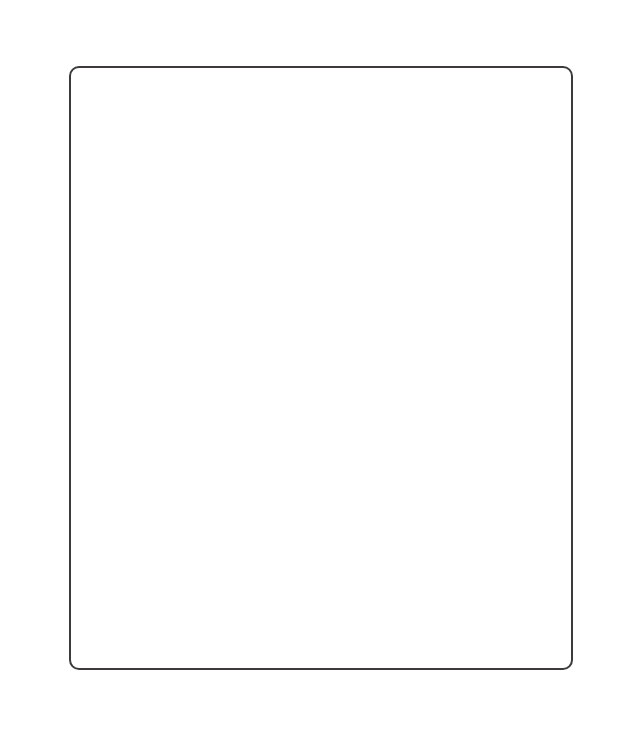
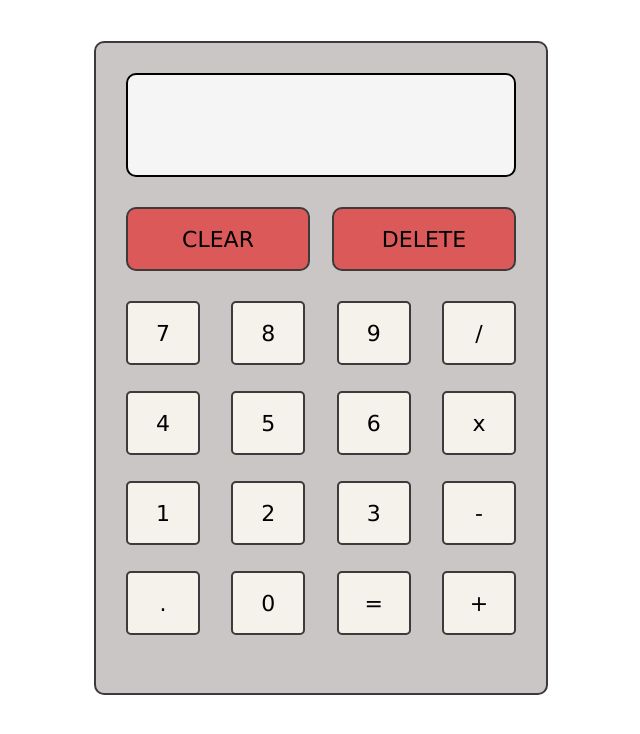
Before and after one commit to Yaswanth45R/Calculator, a plain HTML site: page index.html in a window 1280 px wide. Shown: the whole page, without its empty margins (319-959 px from the left). Drawn offline with Linux system fonts and the light colour scheme.

Commit message:
Calculater with html CSS without Javascript

```diff
--- a/index.html
+++ b/index.html
@@ -8,6 +8,36 @@
     <script src="script.js" defer></script>
 </head>
 <body>
-    <div class="main_container"></div>
+    <div class="main_container">
+        <div class="display_result"></div>
+        <div class="clr_buttons">
+            <div class="clr_button">CLEAR</div>
+            <div class="delete_button">DELETE</div>
+        </div>
+        <div class="first_row">
+            <div class="cal_buttons">7</div>
+            <div class="cal_buttons">8</div>
+            <div class="cal_buttons">9</div>
+            <div class="cal_buttons">/</div>
+        </div>
+        <div class="second_row">
+            <div class="cal_buttons">4</div>
+            <div class="cal_buttons">5</div>
+            <div class="cal_buttons">6</div>
+            <div class="cal_buttons">x</div>
+        </div>
+        <div class="third_row">
+            <div class="cal_buttons">1</div>
+            <div class="cal_buttons">2</div>
+            <div class="cal_buttons">3</div>
+            <div class="cal_buttons">-</div>
+        </div>
+        <div class="fourth_row">
+            <div class="cal_buttons">.</div>
+            <div class="cal_buttons">0</div>
+            <div class="cal_buttons">=</div>
+            <div class="cal_buttons">+</div>
+        </div>
+    </div>
 </body>
 </html>
--- a/style.css
+++ b/style.css
@@ -3,10 +3,57 @@ body{
     display: flex;
     justify-content: center;
     align-items: center;
+    font-family: Verdana, Geneva, Tahoma, sans-serif;
 }
 .main_container{
-    height: 600px;
-    width: 500px;
+    height: 650px;
+    width: 450px;
     border: 2px solid rgb(60, 58, 58);
     border-radius: 10px;
+    background-color: rgb(203, 198, 198);
+    display: flex;
+    flex-direction: column;
 }
+
+.display_result{
+    border:2px solid black;
+    height: 100px;
+    margin: 30px ;
+    background-color: whitesmoke;
+    border-radius: 10px;
+}
+.clr_buttons{
+    display: flex;
+    justify-content:space-between;
+    margin: 0px 30px 30px 30px ;
+
+}
+.clr_button,.delete_button{
+    border:2px solid rgb(60, 58, 58);
+    height: 60px;
+    width: 180px;
+    border-radius: 10px;
+    background-color: rgb(220, 89, 89);
+    display: flex;
+    justify-content: center;
+    align-items: center;
+    font-size: 22px;
+}
+.first_row, .second_row, .third_row,.fourth_row{
+    height: 60px;
+    margin: 0px 30px 30px 30px ;
+    border-radius: 10px;
+    display: flex;
+    justify-content: space-between;
+}
+.cal_buttons{
+    border:2px solid rgb(60, 58, 58);
+    height: 60px;
+    width: 70px;
+    border-radius: 5px;
+    background-color:rgb(245, 241, 235);
+    display: flex;
+    justify-content: center;
+    align-items: center;
+    font-size: 22px;
+}
```
